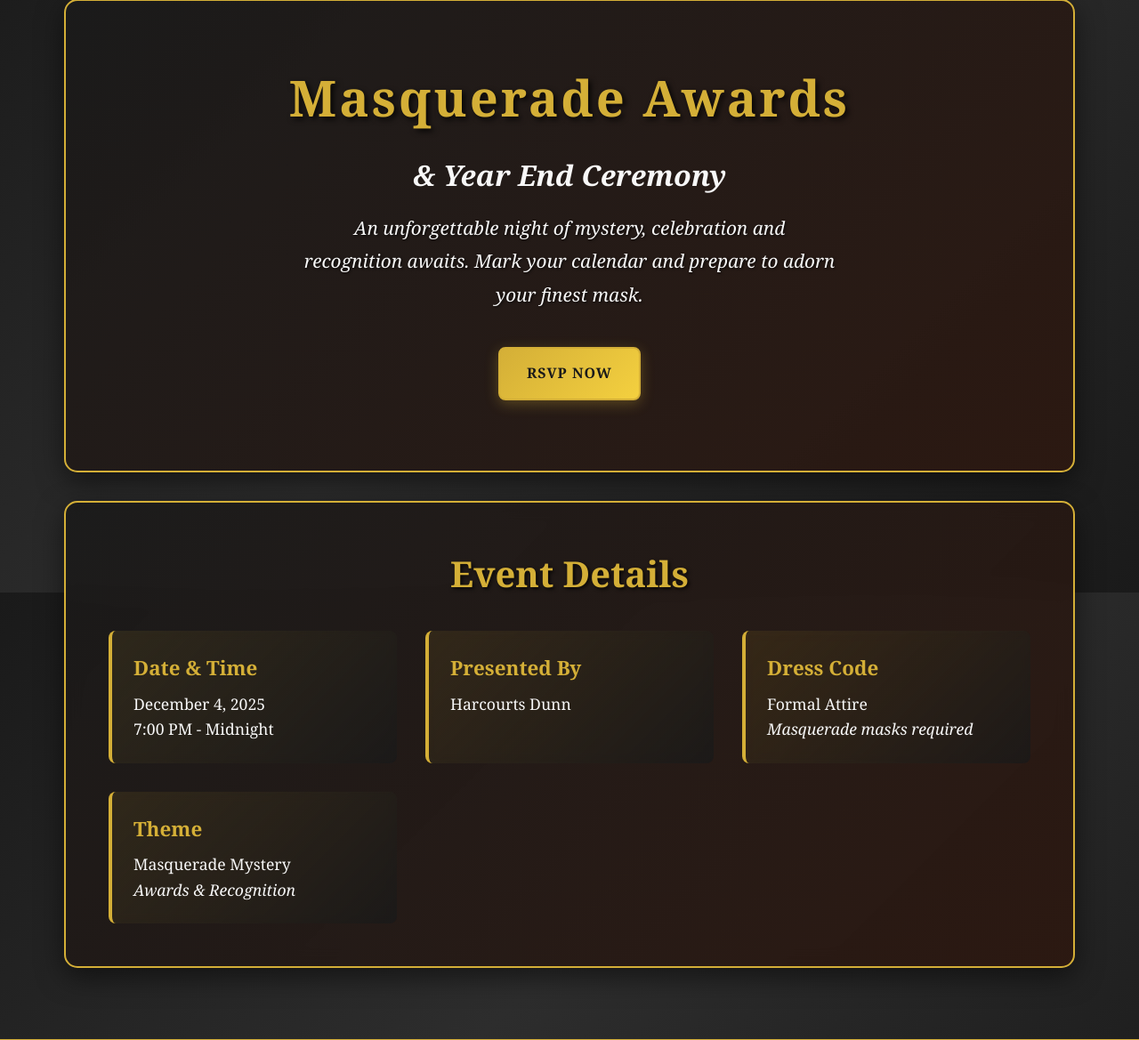
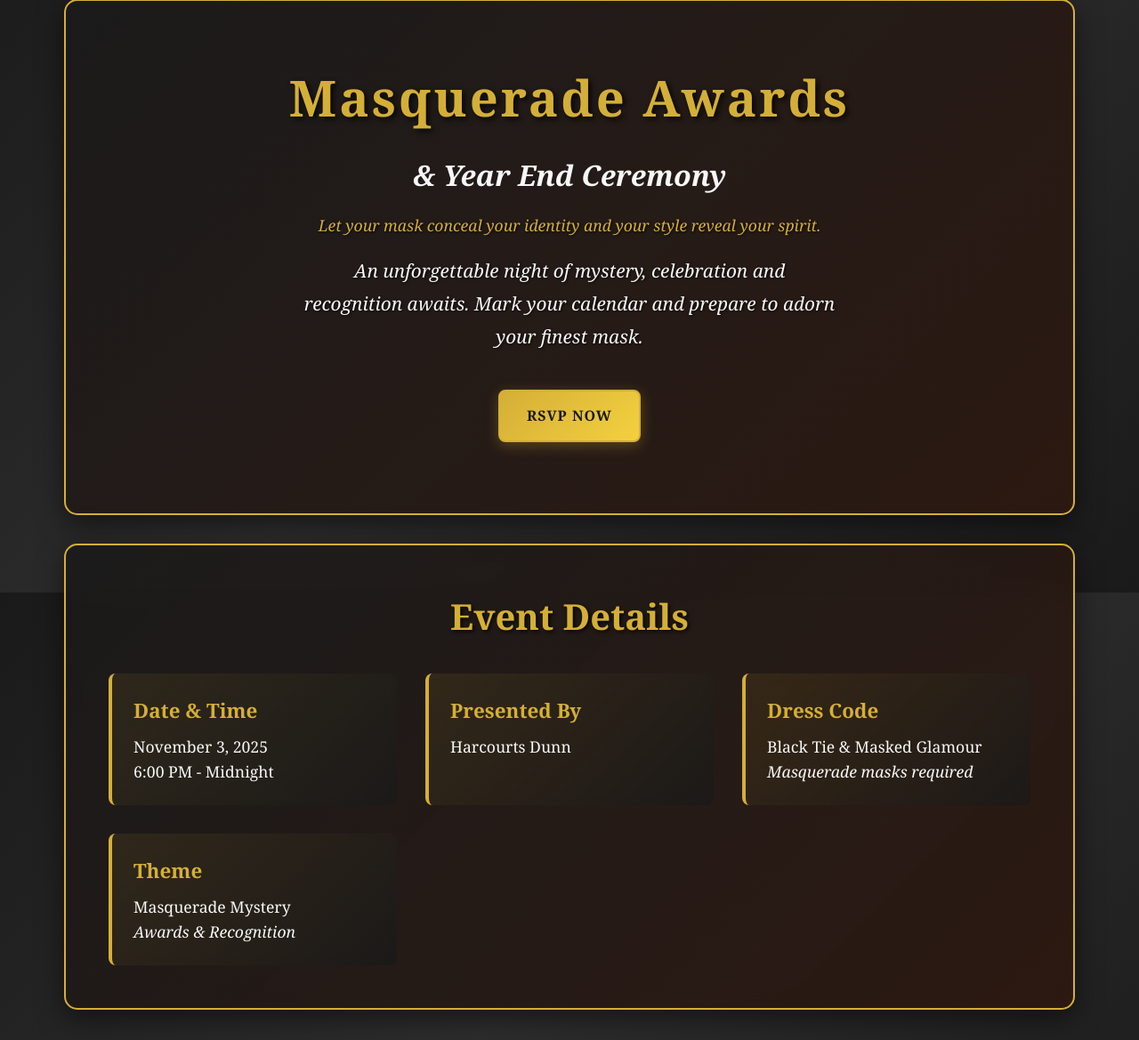
Before and after one commit to pgeyser/rsvp-app, a Flask app: page / in a window 1280 px wide. Shown: the part 134-1303 px from the top of the page at 89% size. Run offline with Flask 3, Linux system fonts and the light colour scheme.

Commit message:
Update event details and RSVP deadline for masquerade awards
Update event date, time, dress code, subtitle, and RSVP deadline in the Flask application and HTML templates.

Replit-Commit-Author: Agent
Replit-Commit-Session-Id: 0aae41e3-ea9d-4979-97bf-5091df514c1f
Replit-Commit-Checkpoint-Type: full_checkpoint
Replit-Commit-Screenshot-Url: https://storage.googleapis.com/screenshot-production-us-central1/249e58e2-54a2-4471-81f1-fde5e1c47996/0aae41e3-ea9d-4979-97bf-5091df514c1f/PrpUIMa

```diff
--- a/app.py
+++ b/app.py
@@ -27,7 +27,7 @@ def save_db(data):
         json.dump(data, f, indent=2)
 
 # Deadline for seat changes
-SEAT_CHANGE_DEADLINE = date(2025, 10, 1)
+SEAT_CHANGE_DEADLINE = date(2025, 10, 31)
 
 @app.route('/')
 def index():
--- a/templates/index.html
+++ b/templates/index.html
@@ -7,6 +7,7 @@
     <div class="hero">
         <h1>Masquerade Awards</h1>
         <h2 style="color: #f8f8f8; font-size: 2rem; margin-bottom: 1rem; font-style: italic;">& Year End Ceremony</h2>
+        <p style="color: #d4af37; font-size: 1.1rem; margin-bottom: 1rem; font-style: italic;">Let your mask conceal your identity and your style reveal your spirit.</p>
         <p>An unforgettable night of mystery, celebration and recognition awaits. Mark your calendar and prepare to adorn your finest mask.</p>
         <a href="{{ url_for('rsvp') }}" class="btn btn-primary">RSVP Now</a>
     </div>
@@ -16,7 +17,7 @@
         <div class="details-grid">
             <div class="detail">
                 <h3>Date & Time</h3>
-                <p>December 4, 2025<br>7:00 PM - Midnight</p>
+                <p>November 3, 2025<br>6:00 PM - Midnight</p>
             </div>
             <div class="detail">
                 <h3>Presented By</h3>
@@ -24,7 +25,7 @@
             </div>
             <div class="detail">
                 <h3>Dress Code</h3>
-                <p>Formal Attire<br><em>Masquerade masks required</em></p>
+                <p>Black Tie & Masked Glamour<br><em>Masquerade masks required</em></p>
             </div>
             <div class="detail">
                 <h3>Theme</h3>
--- a/templates/seating_chart.html
+++ b/templates/seating_chart.html
@@ -154,6 +154,7 @@ function selectSeat(table, seatIndex) {
 }
 
 function titleCase(str) {
+    if (!str) return 'Unknown Table';
     return str.replace('_', ' ').replace(/\w\S*/g, (txt) =>
         txt.charAt(0).toUpperCase() + txt.substr(1).toLowerCase()
     );
```
Also changed, not shown: 1 other file.
